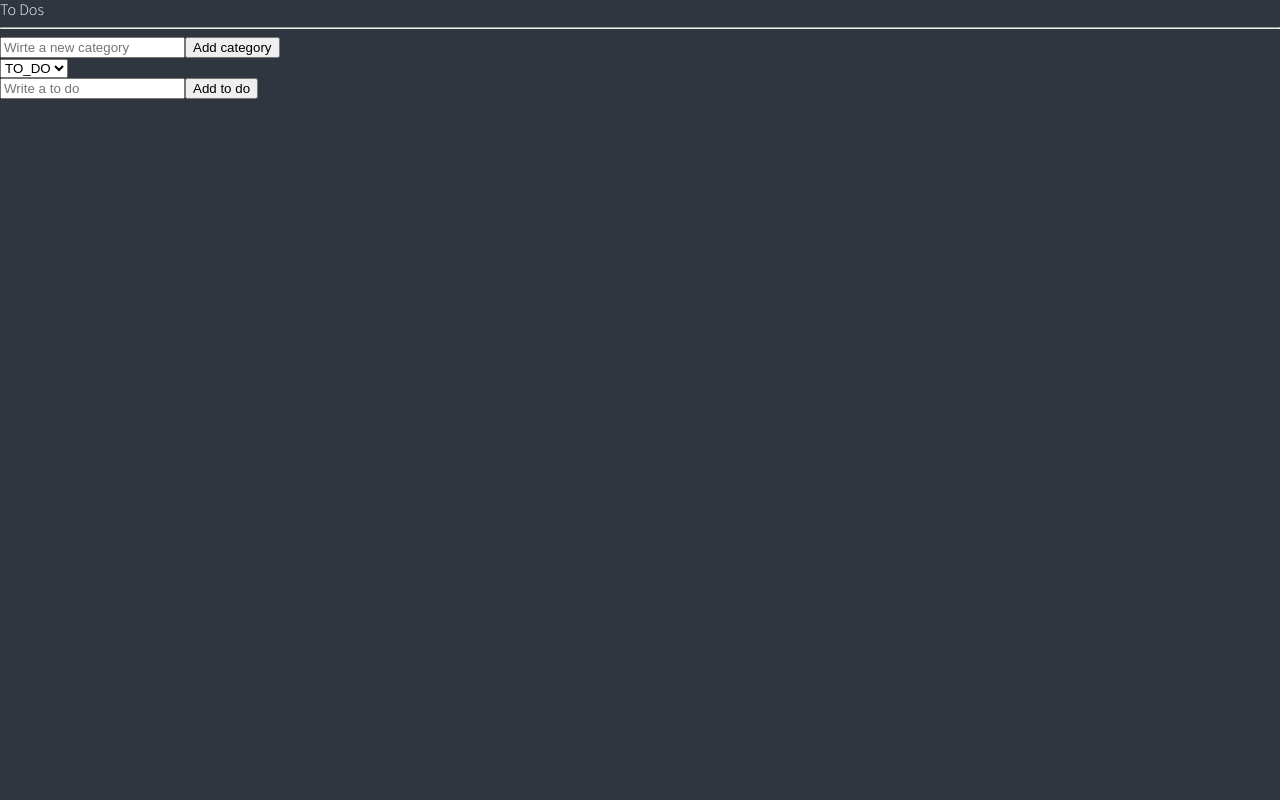
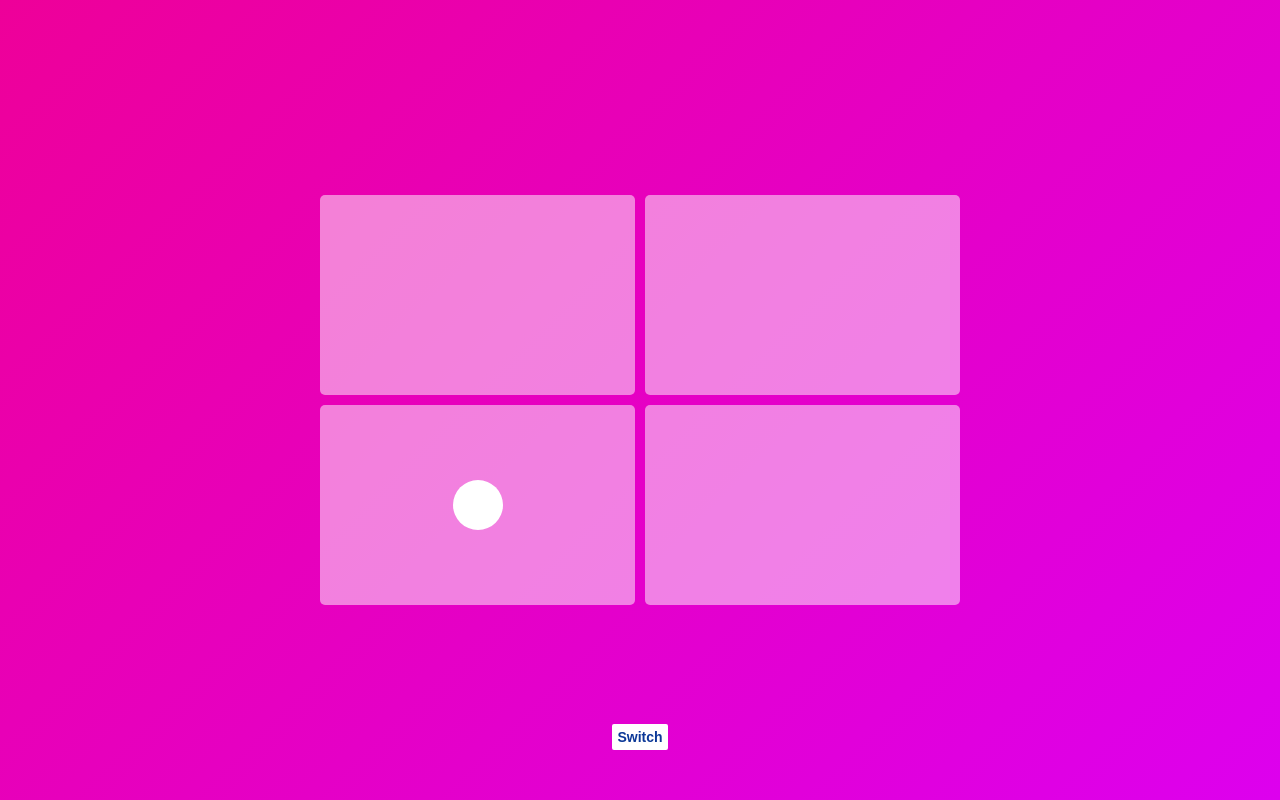
Before and after one commit to SeokyoungYou/react-masterclass-todolist, a React (Create React App) app: page /animation in a window 1280 px wide. Built offline with nearby package versions, Linux system fonts and the light colour scheme.

Commit message:
Day5 Challenge: Animations in /animation

```diff
--- /dev/null
+++ b/craco.config.js
@@ -0,0 +1,15 @@
+module.exports = {
+  webpack: {
+    configure: {
+      module: {
+        rules: [
+          {
+            type: "javascript/auto",
+            test: /\.mjs$/,
+            include: /node_modules/,
+          },
+        ],
+      },
+    },
+  },
+};
--- a/src/App.tsx
+++ b/src/App.tsx
@@ -1,6 +1,7 @@
+import Router from "./Router";
+import { ThemeProvider } from "styled-components";
+import { darkTheme } from "./theme";
 import { createGlobalStyle } from "styled-components";
-import ToDoList from "./components/ToDoList";
-
 const GlobalStyle = createGlobalStyle`
 @import url('https://fonts.googleapis.com/css2?family=Source+Sans+Pro:wght@300;400&display=swap');
 html, body, div, span, applet, object, iframe,
@@ -69,8 +70,10 @@ a {
 function App() {
   return (
     <>
-      <GlobalStyle />
-      <ToDoList />
+      <ThemeProvider theme={darkTheme}>
+        <GlobalStyle />
+        <Router />
+      </ThemeProvider>
     </>
   );
 }
--- /dev/null
+++ b/src/Router.tsx
@@ -0,0 +1,19 @@
+import { BrowserRouter, Switch, Route } from "react-router-dom";
+import Animation from "./route/Animation";
+import ToDoList from "./components/ToDoList";
+
+function Router() {
+  return (
+    <BrowserRouter basename={process.env.PUBLIC_URL}>
+      <Switch>
+        <Route path="/animation">
+          <Animation />
+        </Route>
+        <Route path="/">
+          <ToDoList />
+        </Route>
+      </Switch>
+    </BrowserRouter>
+  );
+}
+export default Router;
--- a/src/index.tsx
+++ b/src/index.tsx
@@ -1,17 +1,12 @@
 import React from "react";
 import ReactDOM from "react-dom";
+import App from "./App";
 import { RecoilRoot } from "recoil";
-import { ThemeProvider } from "styled-components";
-import App from "./App";
-import { IToDo } from "./atoms";
-import { darkTheme } from "./theme";
 
 ReactDOM.render(
   <React.StrictMode>
     <RecoilRoot>
-      <ThemeProvider theme={darkTheme}>
-        <App />
-      </ThemeProvider>
+      <App />
     </RecoilRoot>
   </React.StrictMode>,
   document.getElementById("root")
--- /dev/null
+++ b/src/route/Animation.tsx
@@ -0,0 +1,121 @@
+import styled from "styled-components";
+import { motion, AnimatePresence } from "framer-motion";
+import { useState } from "react";
+
+const Wrapper = styled(motion.div)`
+  height: 100vh;
+  width: 100vw;
+  display: flex;
+  justify-content: space-around;
+  align-items: center;
+  background: linear-gradient(135deg, #e09, #d0e);
+  position: relative;
+`;
+const Grid = styled.div`
+  display: grid;
+  grid-template-columns: repeat(2, 1fr);
+  gap: 10px;
+  width: 50vw;
+`;
+const Box = styled(motion.div)`
+  background-color: rgba(255, 255, 255, 0.5);
+  height: 200px;
+  border-radius: 5px;
+  cursor: pointer;
+`;
+const BoxLeftDiag = styled(Box)<{ id: string }>`
+  transform-origin: ${(props) =>
+    props.id === "1" ? "right bottom" : "left top"};
+`;
+
+const BoxRightDiag = styled(Box)<{ id: string }>`
+  display: flex;
+  align-items: center;
+  justify-content: center;
+`;
+const Circle = styled(motion.div)`
+  width: 50px;
+  height: 50px;
+  border-radius: 25px;
+  background-color: white;
+`;
+const Button = styled(motion.button)`
+  position: absolute;
+  bottom: 50px;
+  background-color: white;
+  border-style: none;
+  padding: 5px;
+  color: rgb(12, 56, 151);
+  font-size: 14px;
+  font-weight: bold;
+  border-radius: 2px;
+  cursor: pointer;
+  :active {
+    color: rgb(190, 50, 50);
+  }
+`;
+const Overlay = styled(motion.div)`
+  width: 100%;
+  height: 100%;
+  position: absolute;
+  display: flex;
+  justify-content: center;
+  align-items: center;
+`;
+const hoverVariants = {
+  hover: { scale: 1.1 },
+};
+const clickVariants = {
+  tap: { scale: 1.2 },
+};
+function Animation() {
+  console.log("animation");
+  const [clicked, setClicked] = useState(false);
+  const toggleClicked = () => setClicked((prev) => !prev);
+  const [id, setId] = useState<null | string>(null);
+  return (
+    <Wrapper>
+      <Grid>
+        <BoxLeftDiag
+          onClick={() => setId("1")}
+          id={"1"}
+          layoutId={"1"}
+          variants={hoverVariants}
+          whileHover="hover"
+        />
+        <BoxRightDiag id={"2"}>
+          {clicked ? <Circle layoutId="circle" /> : null}
+        </BoxRightDiag>
+        <BoxRightDiag id={"3"}>
+          {!clicked ? <Circle layoutId="circle" /> : null}
+        </BoxRightDiag>
+        <BoxLeftDiag
+          onClick={() => setId("4")}
+          id={"4"}
+          layoutId={"4"}
+          variants={hoverVariants}
+          whileHover="hover"
+        />
+      </Grid>
+      <AnimatePresence>
+        {id ? (
+          <Overlay
+            onClick={() => setId(null)}
+            initial={{ backgroundColor: "rgba(0, 0, 0, 0)" }}
+            animate={{ backgroundColor: "rgba(0, 0, 0, 0.5)" }}
+            exit={{ backgroundColor: "rgba(0, 0, 0, 0)" }}
+          >
+            <Box
+              layoutId={id}
+              style={{ width: 300, height: 200, backgroundColor: "white" }}
+            />
+          </Overlay>
+        ) : null}
+      </AnimatePresence>
+      <Button variants={clickVariants} whileTap="tap" onClick={toggleClicked}>
+        Switch
+      </Button>
+    </Wrapper>
+  );
+}
+export default Animation;
```
Also changed, not shown: package.json (+7 -5 lines), 1 other file (tests, documents, lock files or other folders).
